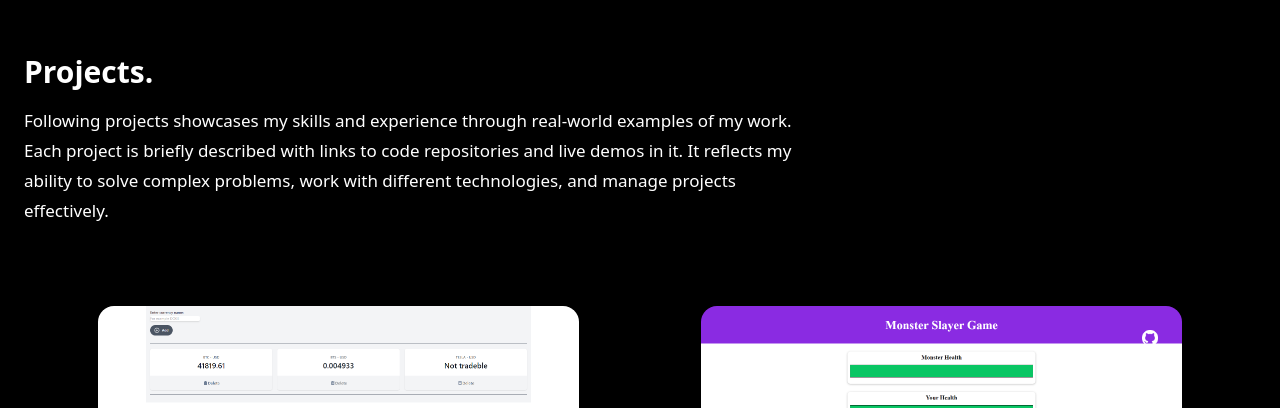
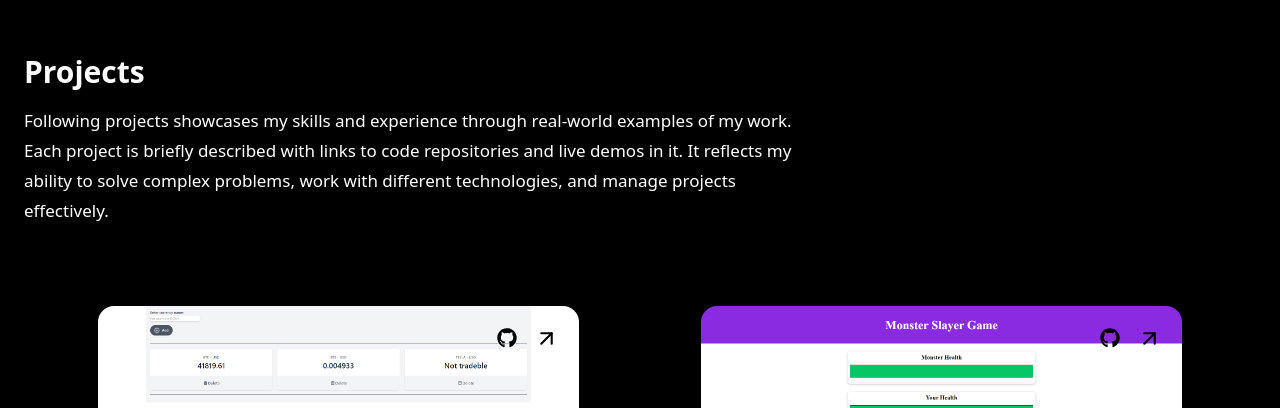
Before and after one commit to ElOleksii/portfolio, a React (Vite) app: page / in a window 1280 px wide. Shown: the part 961-1369 px from the top of the page. Built offline with nearby package versions, Linux system fonts and the light colour scheme.

Commit message:
add links

```diff
--- a/src/components/Navbar.jsx
+++ b/src/components/Navbar.jsx
@@ -53,19 +53,19 @@ const Navbar = () => {
           </a>
 
           <div className="w-[500px] h-full flex flex-row items-center justify-between md:mr-20">
-            <div className="flex items-center justify-between w-full h-auto    mr-[15px] px-[20px] py-[10px] text-gray-200">
+            <div className="flex items-center justify-evenly w-full h-auto    mr-[15px] px-[20px] py-[10px] text-gray-200">
               <a
                 href="#about-me"
                 className="cursor-pointer hover:scale-110  duration-150"
               >
                 About me
               </a>
-              <a
+              {/* <a
                 href="#skills"
                 className="cursor-pointer hover:scale-110  duration-150"
               >
                 Skills
-              </a>
+              </a> */}
               <a
                 href="#projects"
                 className="cursor-pointer hover:scale-110 duration-150"
--- a/src/components/sub/Projects.jsx
+++ b/src/components/sub/Projects.jsx
@@ -1,14 +1,23 @@
-import { motion } from "framer-motion";
+import { color, motion } from "framer-motion";
 
 import { staggerContainer } from "../../utils/motion.js";
-import github from "../../public/github.png";
 import { projects } from "../../constants/projects.js";
 import { fadeIn, textVariant } from "../../utils/motion";
+import { FaGithub } from "react-icons/fa";
+import { FiArrowUpRight } from "react-icons/fi";
 
-const ProjectCard = ({ index, title, description, tags, img, githubLink }) => {
+const ProjectCard = ({
+  index,
+  title,
+  description,
+  tags,
+  img,
+  githubLink,
+  demoLink,
+}) => {
   return (
     <motion.div variants={fadeIn("up", "spring", index * 0.5, 0.75)}>
-      <div className="bg-tertiary  hover:scale-105 transition-all p-5 rounded-2xl sm:w-[360px] w-full">
+      <div className="bg-tertiary 2md:hover:scale-100  hover:scale-105 transition-all p-5 rounded-2xl sm:w-[360px] w-full">
         <div className="relative w-full h-[230px]">
           <img
             src={img}
@@ -17,16 +26,26 @@ const ProjectCard = ({ index, title, description, tags, img, githubLink }) => {
           />
 
           <div className="absolute inset-0 flex justify-end m-3 card-img_hover">
-            <div
-              onClick={() => window.open(githubLink, "_blank")}
+            <a
+              href={githubLink}
+              target="_blank"
+              rel="noopener noreferrer"
               className="black-gradient w-10 h-10 rounded-full flex justify-center items-center cursor-pointer"
             >
-              <img
-                src={github}
+              <FaGithub
+                fill="black"
                 alt="source code"
                 className="w-1/2 h-1/2 object-contain"
               />
-            </div>
+            </a>
+            <a
+              href={demoLink}
+              target="_blank"
+              rel="noopener noreferrer"
+              className="black-gradient w-10 h-10 rounded-full flex justify-center items-center cursor-pointer"
+            >
+              <FiArrowUpRight style={{ color: "black" }} size={25} />
+            </a>
           </div>
         </div>
 
@@ -45,6 +64,18 @@ const ProjectCard = ({ index, title, description, tags, img, githubLink }) => {
             </p>
           ))}
         </div>
+        {/* <div className="flex justify-around 2md:hover:flex  2md:flex-col 2md:gap-2  2md:items-center relative top-[20px]  ">
+          <a href={demoLink} target="_blank" rel="noopener noreferrer">
+            <button className=" bg-purple-500 flex flex-row-reverse items-center justify-center hover:shadow-btn hover:shadow-purple-500 hover:bg-purple-400   border-none p-3 w-[200px] cursor-pointer ">
+              <FiArrowUpRight className="w-[20px] h-[20px]" /> <span>Demo</span>
+            </button>
+          </a>
+          <a href={githubLink} target="_blank" rel="noopener noreferrer">
+            <button className="bg-orange-500 hover:shadow-btn hover:shadow-orange-500 flex gap-2 flex-row-reverse items-center justify-center hover:bg-orange-400 border-none p-3 w-[200px] cursor-pointer ">
+              <FaGithub className="w-[20px] h-[20px]" /> <span>GitHub</span>
+            </button>
+          </a>
+        </div> */}
       </div>
     </motion.div>
   );
@@ -54,6 +85,7 @@ const Works = () => {
   return (
     <>
       <motion.section
+        id="projects"
         variants={staggerContainer()}
         initial="hidden"
         whileInView="show"
@@ -65,7 +97,7 @@ const Works = () => {
             <h2
               className={`text-white  font-black md:text-[60px] sm:text-[50px] xs:text-[40px] text-[30px]`}
             >
-              Projects.
+              Projects
             </h2>
           </motion.div>
 
--- a/src/constants/projects.js
+++ b/src/constants/projects.js
@@ -8,7 +8,7 @@ export const projects = [
       "This site allows you to add cryptocurrency and monitor its price.",
     img: currencyTracker,
     demoLink: "https://eloleksiy.github.io/currency-tracker/",
-    githubLink: "https://github.com/ElOleksiy/currency-tracker, Tailwind",
+    githubLink: "https://github.com/ElOleksiy/currency-tracker",
     tags: [
       {
         name: "react",
```
